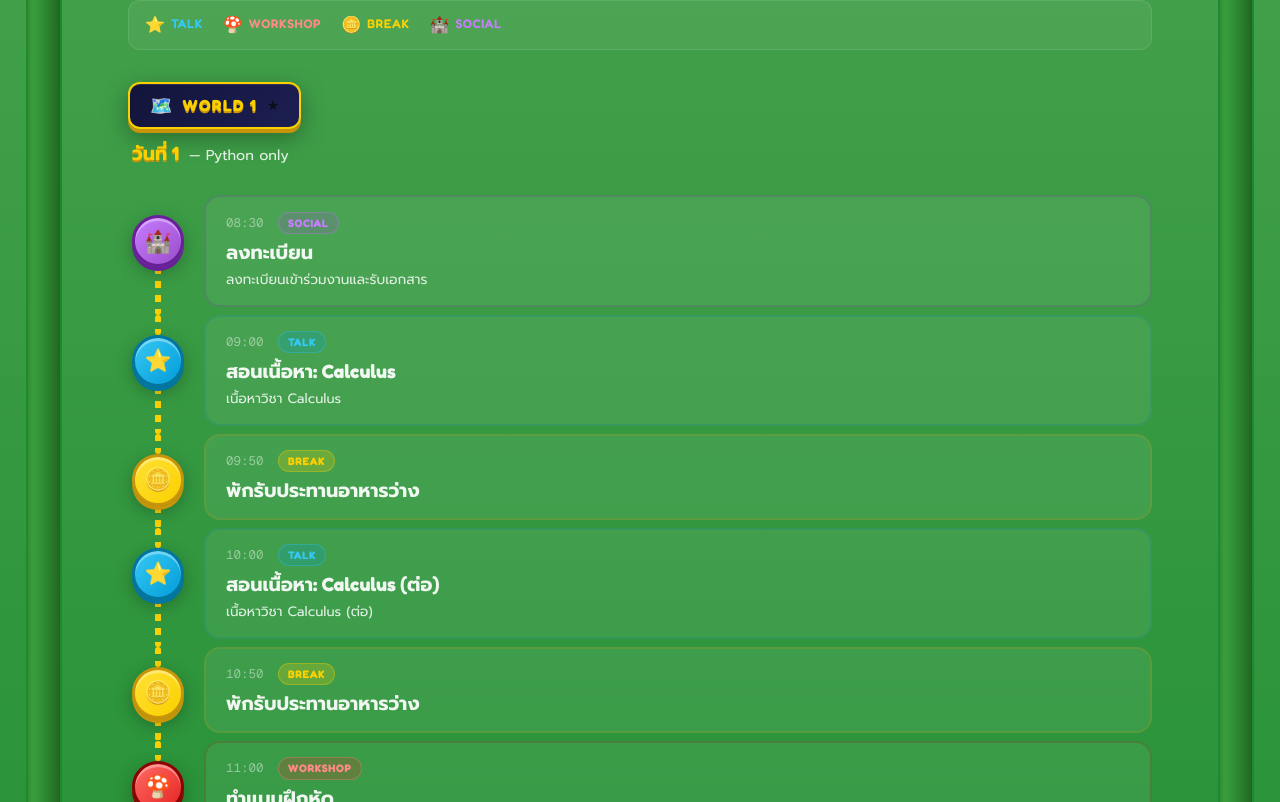
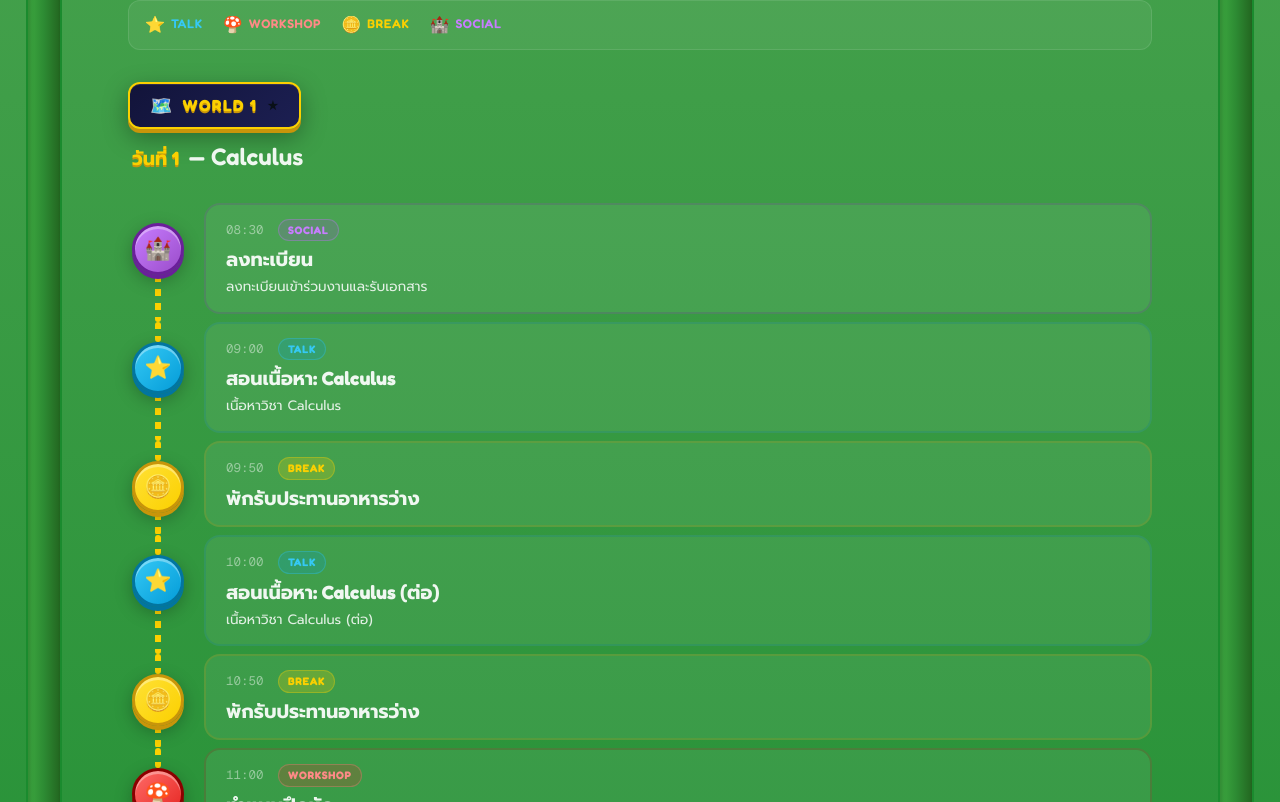
Before and after one commit to mmiiruu/CSZERO, a Next.js app: page /events/cs101 in a window 1280 px wide. Shown: the part 1858-2660 px from the top of the page. Built offline with nearby package versions, Linux system fonts and the light colour scheme; no server answers.

Commit message:
content(cs101): World 1 → Calculus, World 2 → Python; bump date font to 1.5rem

```diff
--- a/src/app/events/cs101/_components/MarioTimeline.tsx
+++ b/src/app/events/cs101/_components/MarioTimeline.tsx
@@ -280,9 +280,10 @@ function WorldHeader({ day, dayIndex }: { day: TimelineDay; dayIndex: number })
         </span>
         <span
           style={{
-            fontFamily: "var(--font-prompt), sans-serif",
-            fontSize: "0.9rem",
-            color: "rgba(255,255,255,0.85)",
+            fontFamily: "var(--font-fredoka), var(--font-prompt), sans-serif",
+            fontSize: "1.5rem",
+            fontWeight: 600,
+            color: "rgba(255,255,255,0.92)",
           }}
         >
           — {day.date}
--- a/src/config/events/cs101.ts
+++ b/src/config/events/cs101.ts
@@ -70,7 +70,7 @@ export const cs101Config: CS101Config = {
     days: [
       {
         day: "วันที่ 1",
-        date: "Python only",
+        date: "Calculus",
         items: [
           { time: "08:30", title: "ลงทะเบียน", type: "social", description: "ลงทะเบียนเข้าร่วมงานและรับเอกสาร" },
           { time: "09:00", title: "สอนเนื้อหา: Calculus", type: "talk", description: "เนื้อหาวิชา Calculus" },
@@ -88,7 +88,7 @@ export const cs101Config: CS101Config = {
       },
       {
         day: "วันที่ 2",
-        date: "Python only",
+        date: "Python",
         items: [
           { time: "08:30", title: "ลงทะเบียน", type: "social", description: "ลงทะเบียนเข้าร่วมงานและรับเอกสาร" },
           { time: "09:00", title: "สอนเนื้อหา: ชนิดของข้อมูล และการแสดงผลกับการรับค่า", type: "talk", description: "เรียนรู้ชนิดข้อมูลพื้นฐาน (int, float, str, bool) การใช้ print() และ input()" },
```
